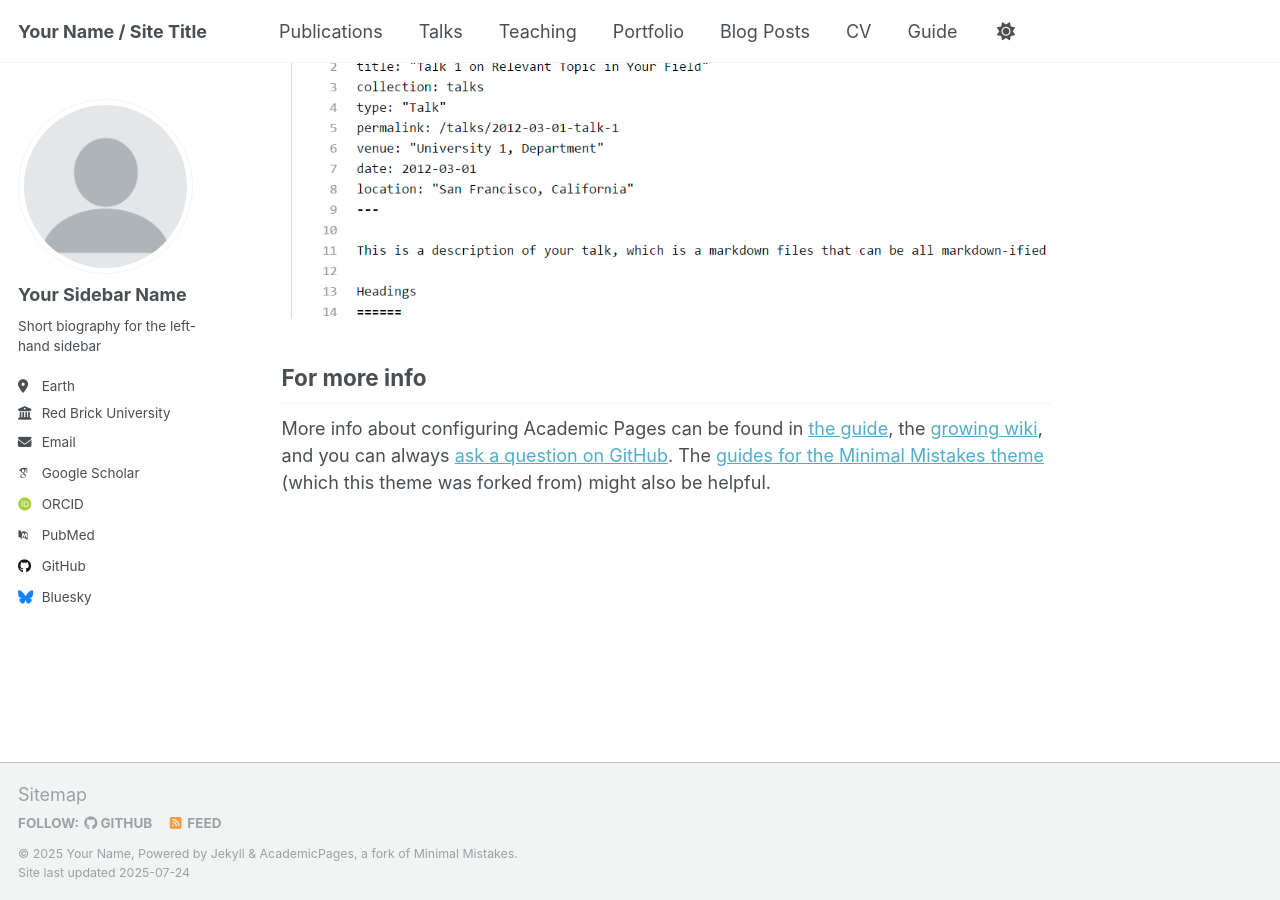
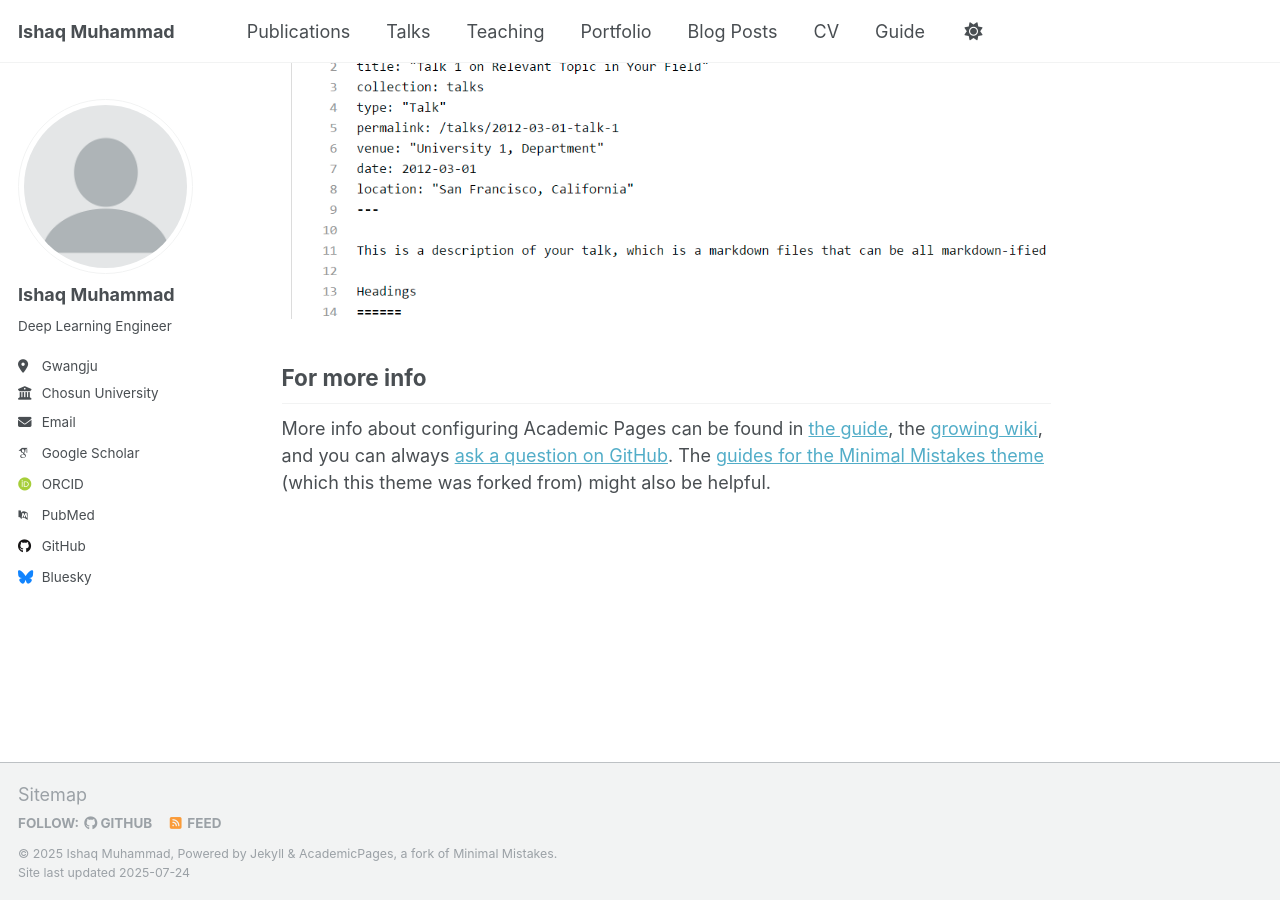
Before and after one commit to IshaqMKhan/IshaqMKhan.github.io, a Jekyll site: the page built from _pages/about.md, in a window 1280 px wide and 900 px high, scrolled down 2880 px. Built offline with Jekyll 4.4.1, drawn with Linux system fonts in a browser that asks for light colours; some web fonts are replaced; a script that is not in the unit is left out.

Commit message:
Update _config.yml

```diff
--- a/_config.yml
+++ b/_config.yml
@@ -9,9 +9,9 @@
 # Basic Site Settings
 locale                   : "en-US"
 site_theme               : "default"
-title                    : "Your Name / Site Title"
+title                    : "Ishaq Muhammad"
 title_separator          : "-"
-name                     : &name "Your Name"
+name                     : &name "Ishaq Muhammad"
 description              : &description "personal description"
 url                      : https://academicpages.github.io # the base hostname & protocol for your site e.g. "https://[your GitHub username].github.io" or if you already have some other page hosted on Github then use "https://[your GitHub username].github.io/[Your Repo Name]"
 baseurl                  : "" # the subpath of your site, e.g. "/blog"
@@ -23,13 +23,13 @@
 author:
   # Biographic information
   avatar           : "profile.png"
-  name             : "Your Sidebar Name"
+  name             : "Ishaq Muhammad"
   pronouns         : # example: "she/her"
-  bio              : "Short biography for the left-hand sidebar"
-  location         : "Earth"
-  employer         : "Red Brick University"
+  bio              : "Deep Learning Engineer"
+  location         : "Gwangju"
+  employer         : "Chosun University"
   uri              : # URL
-  email            : "none@example.org"
+  email            : "ishaq279@gmail.com"
 
   # Academic websites
   academia         : # URL
```
